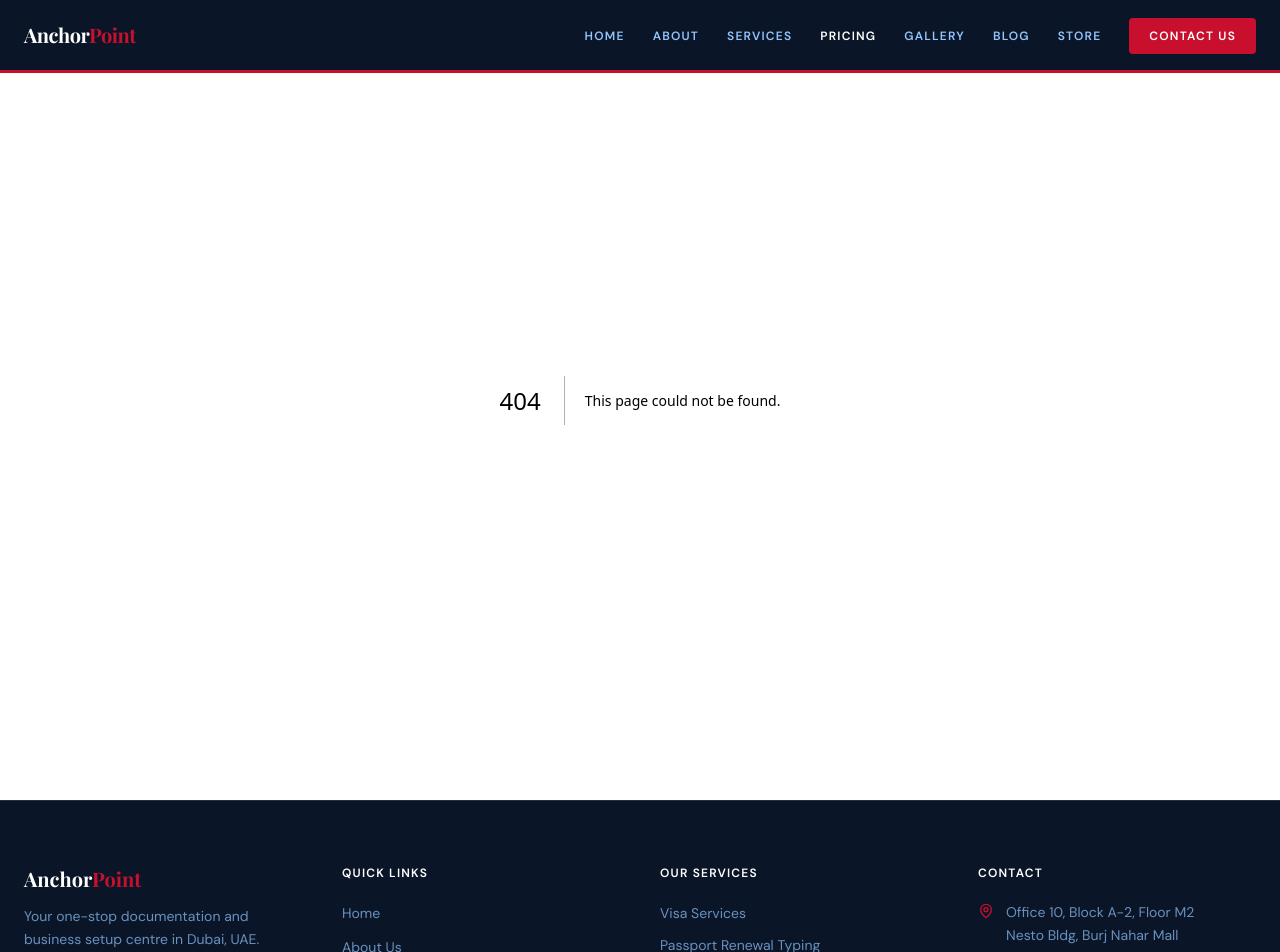
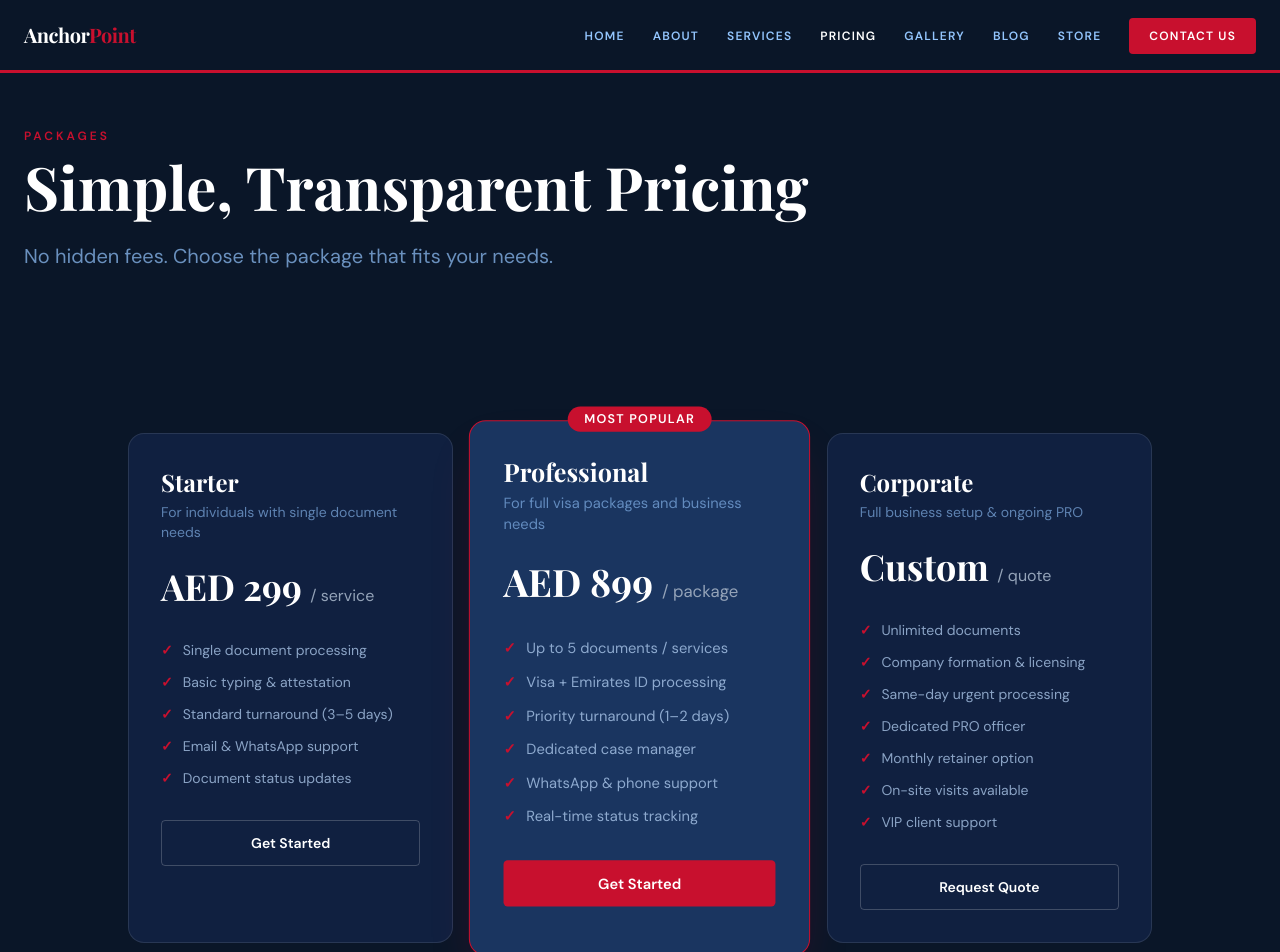
Before and after one commit to chineseblackguy/Anchorpoint, a Next.js app: page /pricing in a window 1280 px wide. Before the commit this address had no page. Shown: the top 952 px of the page. Built offline with nearby package versions, Linux system fonts and the light colour scheme.

Commit message:
Create page.tsx

```diff
--- /dev/null
+++ b/app/pricing/page.tsx
@@ -0,0 +1,42 @@
+import Link from 'next/link'
+
+export const metadata = { title: 'Pricing | Anchor Point Business Setup' }
+
+const plans = [
+  { name: 'Starter', desc: 'For individuals with single document needs', price: 'AED 299', per: '/ service', featured: false, features: ['Single document processing', 'Basic typing & attestation', 'Standard turnaround (3–5 days)', 'Email & WhatsApp support', 'Document status updates'] },
+  { name: 'Professional', desc: 'For full visa packages and business needs', price: 'AED 899', per: '/ package', featured: true, features: ['Up to 5 documents / services', 'Visa + Emirates ID processing', 'Priority turnaround (1–2 days)', 'Dedicated case manager', 'WhatsApp & phone support', 'Real-time status tracking'] },
+  { name: 'Corporate', desc: 'Full business setup & ongoing PRO', price: 'Custom', per: '/ quote', featured: false, features: ['Unlimited documents', 'Company formation & licensing', 'Same-day urgent processing', 'Dedicated PRO officer', 'Monthly retainer option', 'On-site visits available', 'VIP client support'] },
+]
+
+export default function PricingPage() {
+  return (
+    <>
+      <section className="bg-navy pt-32 pb-20 px-6">
+        <div className="max-w-7xl mx-auto">
+          <p className="text-brand-red text-xs font-bold uppercase tracking-[3px] mb-3">Packages</p>
+          <h1 className="font-display text-5xl lg:text-6xl text-white mb-6">Simple, Transparent Pricing</h1>
+          <p className="text-blue-300/70 text-xl max-w-xl leading-relaxed">No hidden fees. Choose the package that fits your needs.</p>
+        </div>
+      </section>
+      <section className="bg-navy py-20 px-6">
+        <div className="max-w-5xl mx-auto grid md:grid-cols-3 gap-6">
+          {plans.map(({ name, desc, price, per, featured, features }) => (
+            <div key={name} className={`rounded-2xl p-8 relative border transition-all ${featured ? 'bg-navy-light border-brand-red shadow-2xl shadow-brand-red/20 scale-105' : 'bg-navy-mid border-white/10'}`}>
+              {featured && <div className="absolute -top-3.5 left-1/2 -translate-x-1/2 bg-brand-red text-white text-xs font-bold uppercase tracking-widest px-4 py-1 rounded-full">Most Popular</div>}
+              <h3 className="font-display text-2xl text-white mb-1">{name}</h3>
+              <p className="text-blue-300/60 text-sm mb-6">{desc}</p>
+              <div className="font-display text-4xl text-white mb-1">{price} <span className="text-base text-slate-400 font-body">{per}</span></div>
+              <ul className="space-y-3 my-8">
+                {features.map((f) => (<li key={f} className="flex items-center gap-2.5 text-sm text-blue-200/70"><span className="text-brand-red font-bold">✓</span>{f}</li>))}
+              </ul>
+              <Link href="/contact" className={`block text-center py-3 rounded font-bold text-sm transition-all ${featured ? 'bg-brand-red hover:bg-brand-red-dark text-white' : 'border border-white/20 text-white hover:bg-white/5'}`}>
+                {name === 'Corporate' ? 'Request Quote' : 'Get Started'}
+              </Link>
+            </div>
+          ))}
+        </div>
+        <p className="text-center text-blue-300/40 text-sm mt-10">Government fees are not included. Final quote provided after consultation.</p>
+      </section>
+    </>
+  )
+}
```
